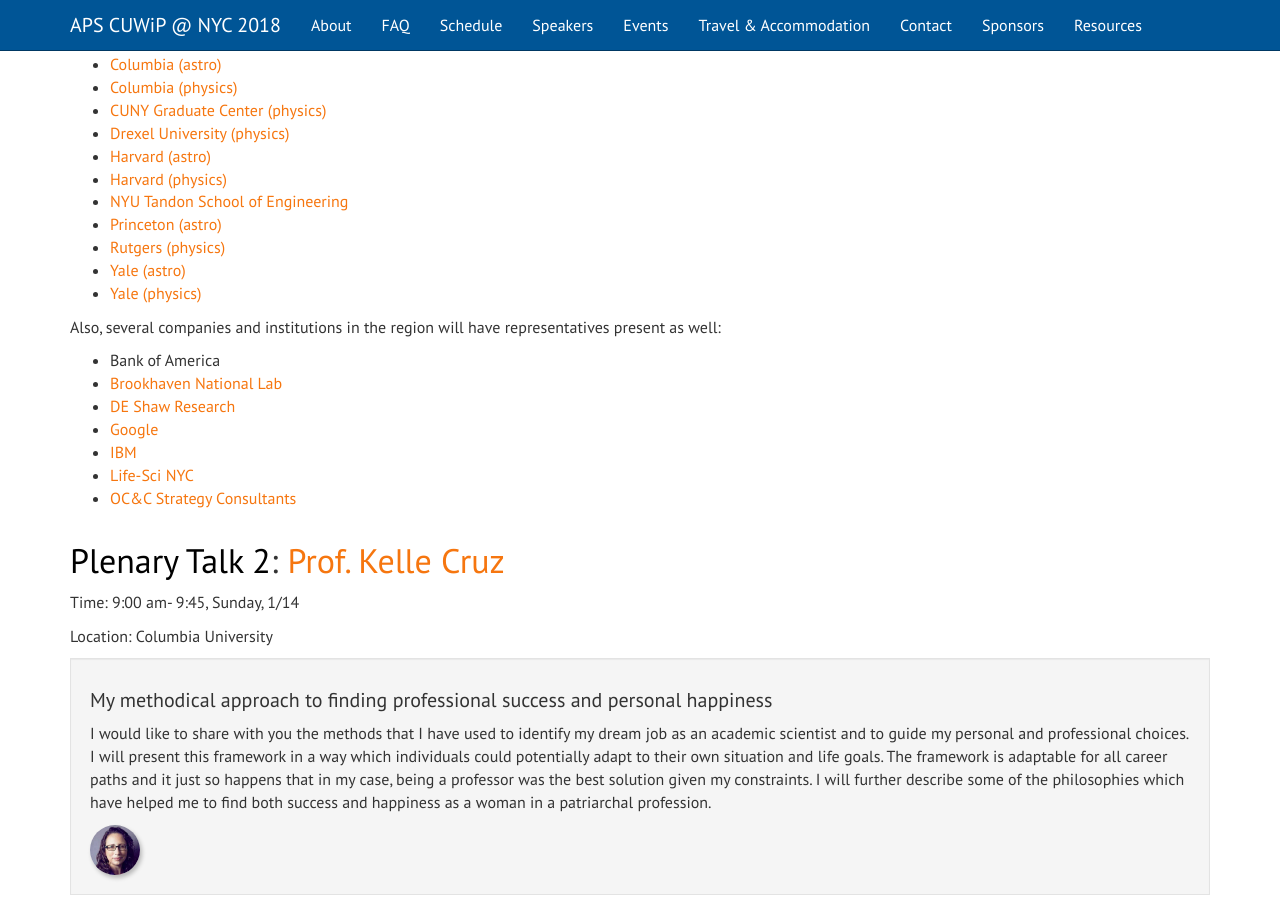
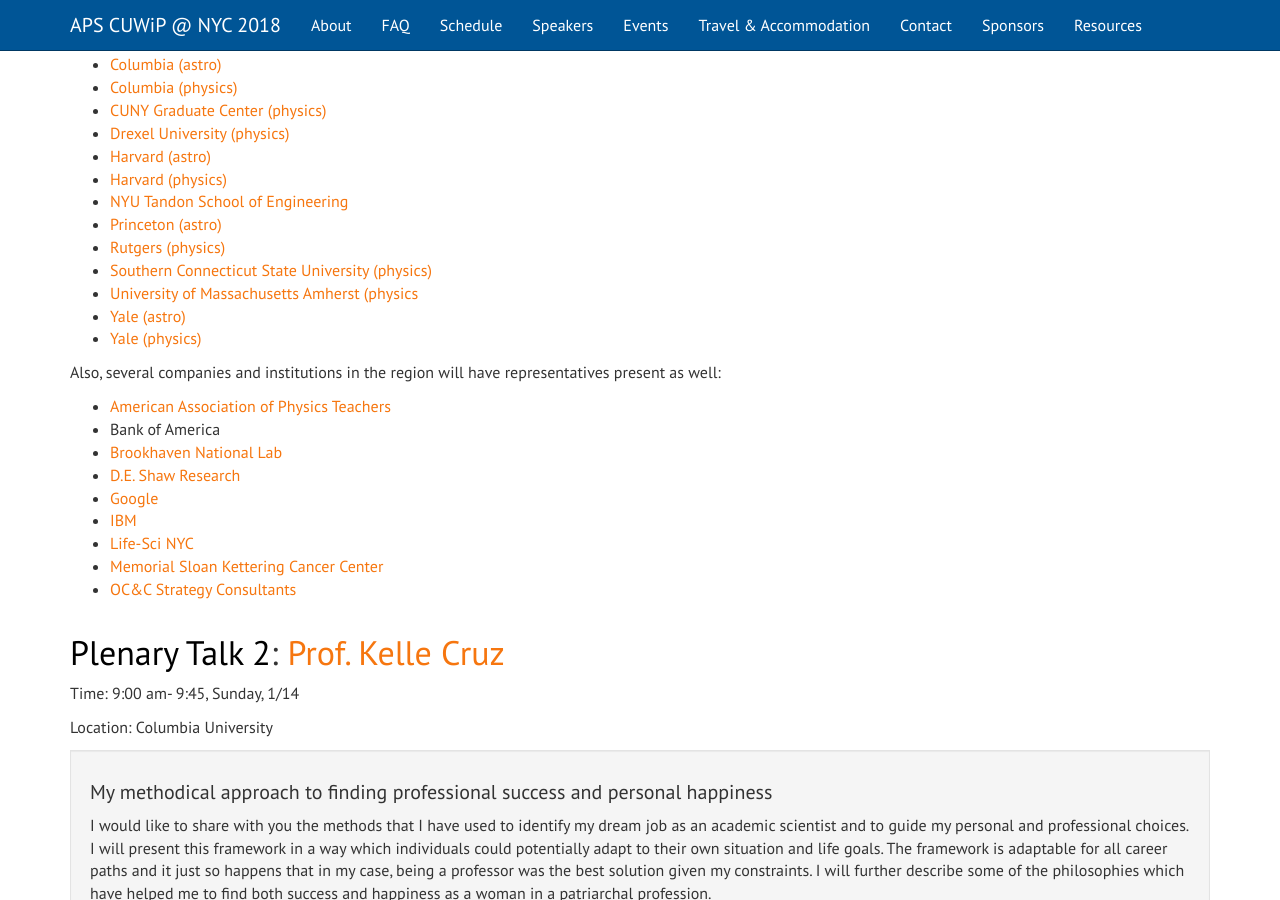
Before and after one commit to cuwip-nyc/cuwip-nyc.github.io, a Jekyll site: the page built from events.html, in a window 1280 px wide and 900 px high, scrolled down 5635 px. Built offline with Jekyll 4.4.1, drawn with Linux system fonts in a browser that asks for light colours; nearby versions of some CDN libraries.

Commit message:
add more schools and co.

```diff
--- a/events.html
+++ b/events.html
@@ -285,6 +285,8 @@
 <li><a href="http://engineering.nyu.edu/">NYU Tandon School of Engineering</a> </li>
 <li><a href="https://web.astro.princeton.edu/">Princeton (astro)</a></li>
 <li><a href="https://www.physics.rutgers.edu/">Rutgers (physics)</a></li>
+<li><a href="https://www.southernct.edu/academics/schools/arts/departments/physics/index.html">Southern Connecticut State University (physics)</a></li>
+<li><a href="https://www.physics.umass.edu/">University of Massachusetts Amherst (physics</a></li>
 <li><a href="https://astronomy.yale.edu/">Yale (astro)</a></li>
 <li><a href="https://physics.yale.edu/">Yale (physics)</a> </li>
 
@@ -292,12 +294,14 @@
 
 <p>Also, several companies and institutions in the region will have representatives present as well:</p>
 <ul>
+  <li><a href="http://www.aapt.org/">American Association of Physics Teachers</a></li>
   <li>Bank of America</li>
   <li><a href="https://www.bnl.gov/world/">Brookhaven National Lab</a></li>
-  <li><a href="https://www.deshawresearch.com/">DE Shaw Research</a> </li>
+  <li><a href="https://www.deshawresearch.com/">D.E. Shaw Research</a> </li>
   <li><a href="https://research.google.com/">Google</a></li>
   <li><a href="https://www.ibm.com/us-en/">IBM</a></li>
   <li><a href="https://www.lifesci.nyc/students">Life-Sci NYC</a> </li>
+  <li><a href="https://www.mskcc.org/research-advantage/impact">Memorial Sloan Kettering Cancer Center</a> </li>
   <li><a href="https://www.occstrategy.com/en-us/">OC&amp;C Strategy Consultants</a></li>
 
 
```
Also changed, not shown: 1 other file.
